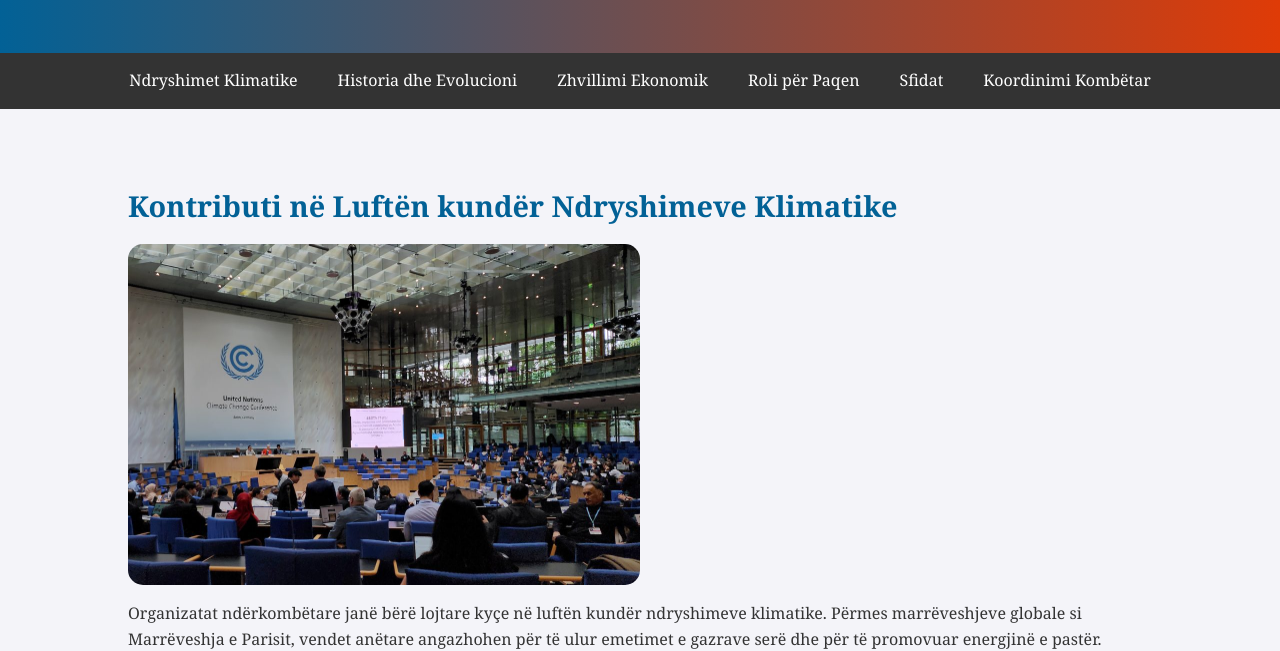
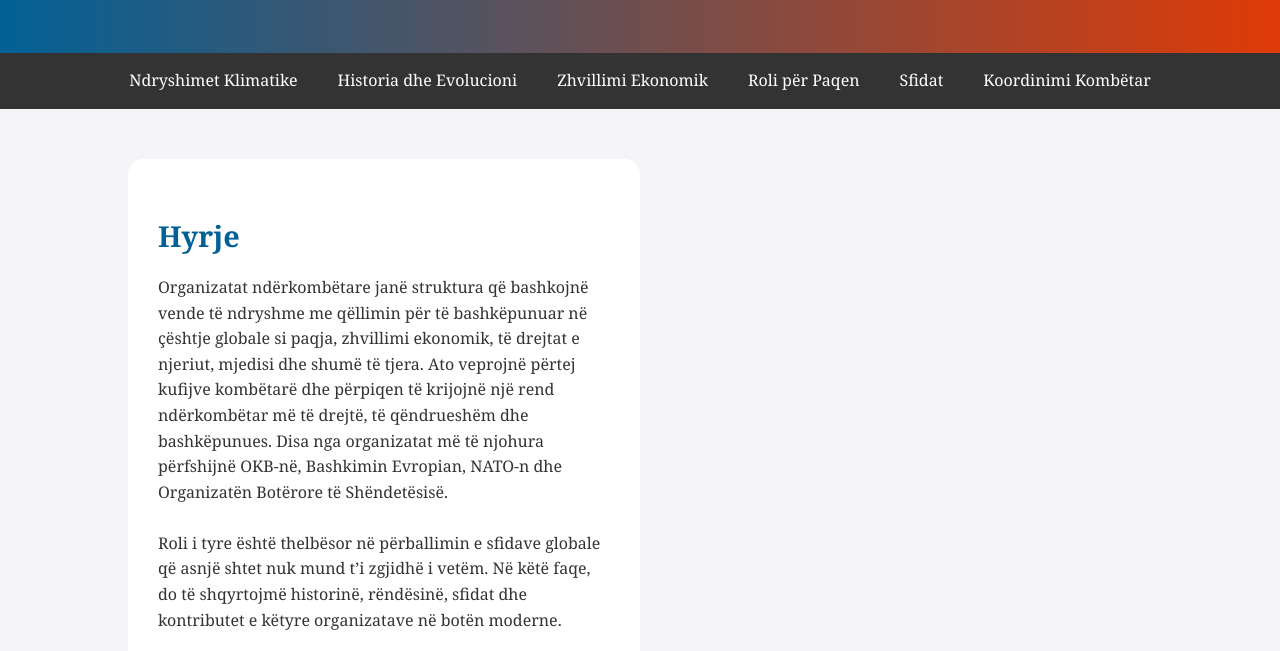
Before and after one commit to aron2608/historia.github.com, a plain HTML site: page index.html in a window 1280 px wide. Shown: the part 175-826 px from the top of the page. Drawn offline with Linux system fonts and the light colour scheme.

Commit message:
Update index.html

```diff
--- a/index.html
+++ b/index.html
@@ -24,39 +24,57 @@
     </nav>
 
     <main>
+
+        <section>
+  <div class="content">
+    <div>
+      <h2>Hyrje</h2>
+      <p>
+        Organizatat ndërkombëtare janë struktura që bashkojnë vende të ndryshme me qëllimin për të bashkëpunuar në çështje globale si paqja, zhvillimi ekonomik, të drejtat e njeriut, mjedisi dhe shumë të tjera. Ato veprojnë përtej kufijve kombëtarë dhe përpiqen të krijojnë një rend ndërkombëtar më të drejtë, të qëndrueshëm dhe bashkëpunues. Disa nga organizatat më të njohura përfshijnë OKB-në, Bashkimin Evropian, NATO-n dhe Organizatën Botërore të Shëndetësisë.
+        <br><br>
+        Roli i tyre është thelbësor në përballimin e sfidave globale që asnjë shtet nuk mund t’i zgjidhë i vetëm. Në këtë faqe, do të shqyrtojmë historinë, rëndësinë, sfidat dhe kontributet e këtyre organizatave në botën moderne.
+      </p>
+    </div>
+  </div>
+</section>
+
         <section id="klima">
+             <img src="historia1.jpeg" alt="Ndryshimet Klimatike">
             <h2>Kontributi në Luftën kundër Ndryshimeve Klimatike</h2>
-            <img src="historia1.jpeg" alt="Ndryshimet Klimatike">
             <p>Organizatat ndërkombëtare janë bërë lojtare kyçe në luftën kundër ndryshimeve klimatike. Përmes marrëveshjeve globale si Marrëveshja e Parisit, vendet anëtare angazhohen për të ulur emetimet e gazrave serë dhe për të promovuar energjinë e pastër. Kombet e Bashkuara, përmes mekanizmave të tilla si UNFCCC dhe Programit për Mjedisin, ofrojnë mbështetje teknike dhe financiare për vendet në zhvillim. Bashkimi Evropian gjithashtu kontribuon përmes paketave të gjelbra dhe investimeve në teknologji të qëndrueshme. Megjithatë, sfidat janë të mëdha: mungesa e financimit, interesat e industrive të ndotjes dhe mospërputhjet mes objektivave të vendeve pengojnë përparimin. Organizatat duhet të punojnë drejt një koordinimi më të mirë dhe të ushtrojnë presion më të madh diplomatik për të arritur ndryshime reale. Roli i tyre si ndërmjetësues dhe monitorues është thelbësor për të ruajtur ekuilibrin klimatik dhe për të ndihmuar popullsitë më të cenueshme që të përshtaten me realitetin e ri mjedisor.</p>
         </section>
 
         <section id="historia">
+             <img src="historia2.jpeg" alt="Historia e organizatave">
             <h2>Historia dhe Evolucioni i Organizatave</h2>
-            <img src="historia2.jpeg" alt="Historia e organizatave">
             <p>Organizatat ndërkombëtare kanë një histori që lidhet ngushtë me përpjekjet për ruajtjen e paqes pas Luftës së Dytë Botërore. OKB u themelua në vitin 1945 për të parandaluar konfliktet ndërkombëtare dhe për të promovuar bashkëpunimin mes kombeve. Fillimisht me fokus në sigurinë, organizatat ndërkombëtare u zgjeruan gradualisht për të përfshirë fusha si të drejtat e njeriut, zhvillimi ekonomik dhe mbrojtja e mjedisit. Me kalimin e dekadave, lindi nevoja për organizata të specializuara si UNESCO, WHO dhe FAO, secila me një mision specifik. Evolucioni i tyre është i lidhur ngushtë me sfidat e kohës: luftërat rajonale, varfëria, sëmundjet pandemike dhe krizat mjedisore. Pavarësisht kritikave ndaj burokracisë ose mungesës së efikasitetit, këto institucione kanë treguar aftësi për t’u përshtatur dhe për të mbajtur një rol të rëndësishëm në drejtimin e çështjeve globale.</p>
         </section>
 
         <section id="ekonomia">
+             <img src="historia3.jpeg" ">
             <h2>Rëndësia në Zhvillimin Ekonomik Botëror</h2>
-            <img src="historia3.jpeg" alt="Zhvillimi Ekonomik">
+
             <p>Organizatat ndërkombëtare si Banka Botërore, Fondi Monetar Ndërkombëtar (FMN) dhe Organizata Botërore e Tregtisë (OBT) luajnë rol thelbësor në stabilizimin dhe zhvillimin ekonomik global. Ato ofrojnë kredi dhe ndihmë teknike për vendet në zhvillim, ndihmojnë në reformimin e sistemeve fiskale, financiare dhe ligjore, si dhe nxisin tregtinë ndërkombëtare të drejtë. Përmes këtyre mekanizmave, ato rrisin integrimin ekonomik dhe u japin vendeve të varfra mundësi për të hyrë në tregjet globale. Megjithatë, kritika të shumta janë ngritur mbi ndikimin e politikave të tyre, sidomos kur vendosin kushte të rrepta për huatë, që mund të dëmtojnë ekonominë lokale. Për një të ardhme më të drejtë dhe të qëndrueshme, këto organizata duhet të përqendrohen më shumë te politikat që reduktojnë pabarazitë, përmirësojnë arsimimin dhe fuqizojnë prodhimin lokal në vendet më të prekura.</p>
         </section>
 
         <section id="paqja">
+            <img src="historia4.jpeg" alt="Mision paqeruajtës i OKB-së">
             <h2>Roli në Ruajtjen e Paqes dhe Rendit</h2>
-            <img src="historia4.jpeg" alt="Mision paqeruajtës i OKB-së">
+
             <p>Organizatat ndërkombëtare, veçanërisht OKB dhe NATO, janë shtylla të paqes globale. Ato ndërhyjnë në konflikte përmes misioneve paqeruajtëse, ndërmjetësimit diplomatik dhe ndihmës humanitare. OKB ka dërguar misione në dhjetëra vende për të ruajtur armëpushimet dhe për të ndihmuar në rindërtimin e institucioneve demokratike. NATO, nga ana tjetër, ka luajtur rol në mbrojtjen kolektive dhe ndërhyrjet për mbrojtjen e civilëve. Roli i tyre është jetik për të mbajtur rendin ndërkombëtar dhe për të parandaluar përshkallëzimin e konflikteve. Megjithatë, sukseset nuk janë gjithmonë të garantuara. Politikat e dyfishta, mungesa e një konsensusi global dhe ndërhyrjet selektive janë kritikuar shpesh. Për të qenë më efektive, organizatat duhet të veprojnë më shpejt, të respektojnë të drejtën ndërkombëtare dhe të përfshijnë komunitetet lokale në procesin e ndërtimit të paqes.</p>
         </section>
 
         <section id="sfidat">
+            <img src="historia5.jpeg" alt="Sfidat globale">
             <h2>Sfidat me të Cilat Përballen</h2>
-            <img src="historia5.jpeg" alt="Sfidat globale">
+
             <p>Organizatat ndërkombëtare përballen me sfida të shumta që vështirësojnë misionin e tyre. Ndër më kryesoret janë mosmarrëveshjet politike mes vendeve anëtare, mungesa e burimeve financiare dhe presioni nga grupet e interesit. Shpesh, organizatat pengohen nga burokracia e brendshme dhe procedurat e ndërlikuara vendimmarrëse. Një tjetër sfidë është ruajtja e pavarësisë dhe neutralitetit, sidomos në raste të konfliktit ku interesat e superfuqive ndikojnë drejtpërdrejt në veprimtarinë e tyre. Po ashtu, teknologjia dhe dezinformimi përbëjnë rreziqe të reja që kërkojnë përshtatje të shpejtë. Në këtë realitet, organizatat duhet të modernizojnë strukturat, të forcojnë transparencën dhe të përmirësojnë marrëdhëniet me qytetarët. Vetëm përmes reformave të guximshme dhe qasjes gjithëpërfshirëse, ato mund të mbeten relevante dhe efektive.</p>
         </section>
 
         <section id="koordinimi">
+             <img src="historia6.jpeg" alt="Koordinimi me qeveritë">
             <h2>Koordinimi Kombëtar</h2>
-            <img src="historia1.jpeg" alt="Koordinimi me qeveritë">
+
             <p>Një nga aspektet më të rëndësishme të suksesit të organizatave ndërkombëtare është koordinimi me autoritetet kombëtare. Marrëdhënia midis qeverive dhe organizatave globale është kyçe për zbatimin efektiv të projekteve dhe politikave. Në shumë raste, mungesa e komunikimit ose konfliktet e interesit çojnë në dështime ose keqadministrim të fondeve dhe ndihmës. Për të qenë efektive, organizatat duhet të punojnë në partneritet të plotë me institucionet vendase, të respektojnë kontekstin kulturor dhe të fuqizojnë komunitetet përmes përfshirjes direkte. Gjithashtu, është e domosdoshme ndarja e të dhënave, planifikimi i përbashkët dhe monitorimi i përhershëm i ndikimit. Kur ekziston një bashkëpunim i sinqertë dhe profesional, rezultatet janë shumë më të qëndrueshme dhe të dobishme për popullsinë. Kjo kërkon një mentalitet të ri në diplomaci dhe menaxhim ndërkombëtar, ku pjesëmarrja dhe ndershmëria janë prioritet.</p>
         </section>
     </main>
```
